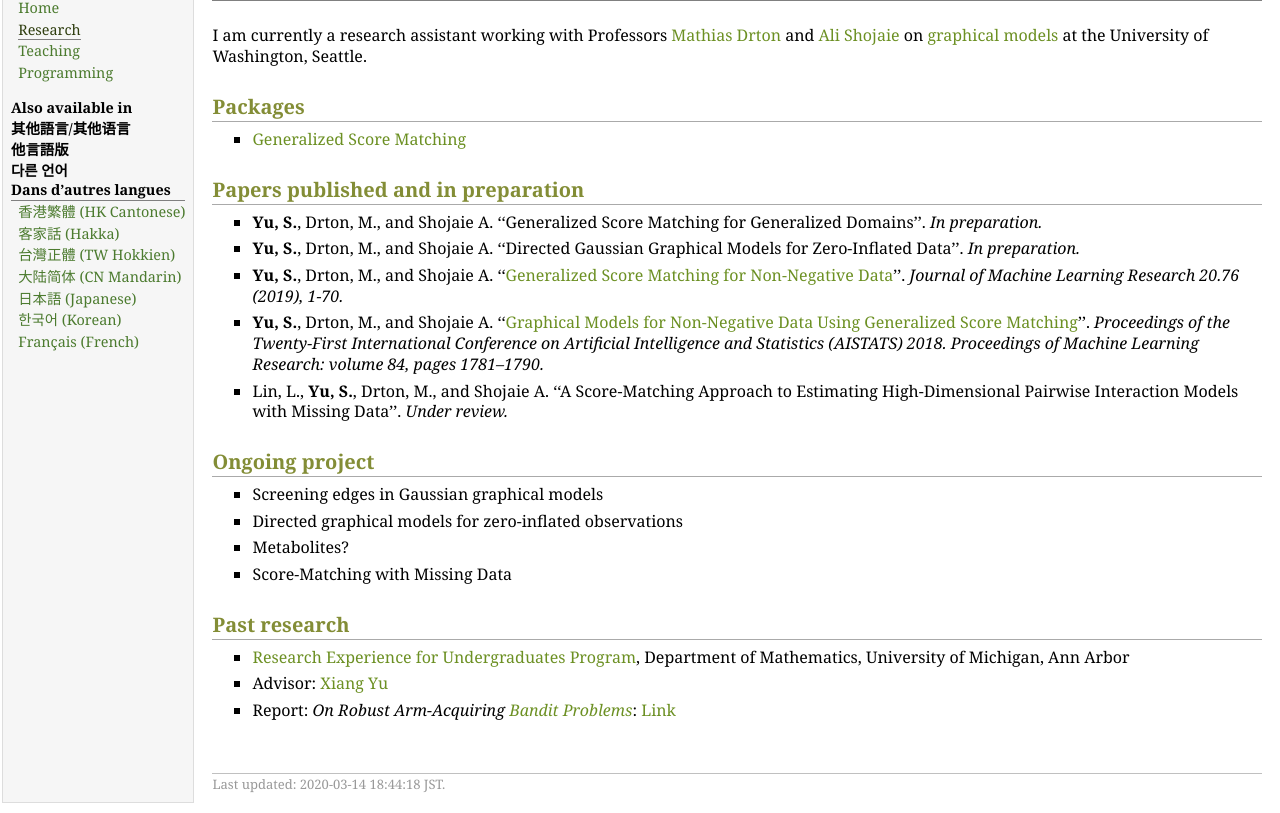
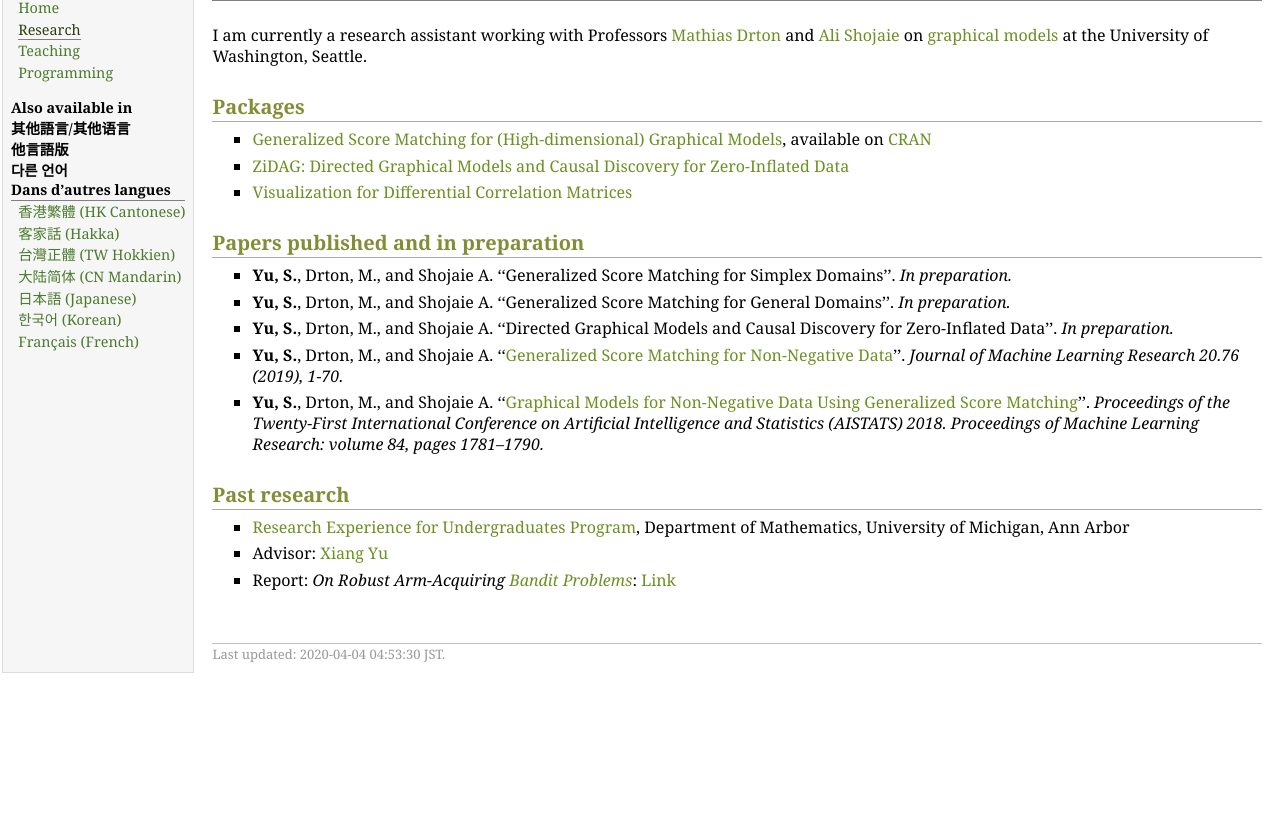
Before and after one commit to sqyu/sqyu.github.io, a plain HTML site: page research.html in a window 1280 px wide. Shown: the part 49-862 px from the top of the page. After the commit the page ends 800 px from the top, so only its background shows below. Drawn offline with Linux system fonts and the light colour scheme.

Commit message:
Res and Prog

```diff
--- a/research.html
+++ b/research.html
@@ -42,31 +42,24 @@ ga('send', 'pageview');
 <p>I am currently a research assistant working with Professors <a href="http://www.stat.washington.edu/~md5/">Mathias Drton</a> and <a href="http://faculty.washington.edu/ashojaie/">Ali Shojaie</a> on <a href="http://en.wikipedia.org/wiki/Graphical_model">graphical models</a> at the University of Washington, Seattle.</p>
 <h2>Packages</h2>
 <ul>
-<li><p><a href="https://github.com/sqyu/genscore">Generalized Score Matching</a></p>
+<li><p><a href="https://github.com/sqyu/genscore">Generalized Score Matching for (High-dimensional) Graphical Models</a>, available on <a href="http://cran.r-project.org/package=genscore">CRAN</a></p>
+</li>
+<li><p><a href="https://github.com/sqyu/ZiDAG">ZiDAG: Directed Graphical Models and Causal Discovery for Zero-Inflated Data</a></p>
+</li>
+<li><p><a href="https://github.com/sqyu/CorDiffViz">Visualization for Differential Correlation Matrices</a></p>
 </li>
 </ul>
 <h2>Papers published and in preparation</h2>
 <ul>
-<li><p><b>Yu, S.</b>, Drton, M., and Shojaie A.&nbsp;&lsquo;&lsquo;Generalized Score Matching for Generalized Domains&rsquo;&rsquo;. <i>In preparation.</i></p>
+<li><p><b>Yu, S.</b>, Drton, M., and Shojaie A.&nbsp;&lsquo;&lsquo;Generalized Score Matching for Simplex Domains&rsquo;&rsquo;. <i>In preparation.</i></p>
 </li>
-<li><p><b>Yu, S.</b>, Drton, M., and Shojaie A.&nbsp;&lsquo;&lsquo;Directed Gaussian Graphical Models for Zero-Inflated Data&rsquo;&rsquo;. <i>In preparation.</i></p>
+<li><p><b>Yu, S.</b>, Drton, M., and Shojaie A.&nbsp;&lsquo;&lsquo;Generalized Score Matching for General Domains&rsquo;&rsquo;. <i>In preparation.</i></p>
+</li>
+<li><p><b>Yu, S.</b>, Drton, M., and Shojaie A.&nbsp;&lsquo;&lsquo;Directed Graphical Models and Causal Discovery for Zero-Inflated Data&rsquo;&rsquo;. <i>In preparation.</i></p>
 </li>
 <li><p><b>Yu, S.</b>, Drton, M., and Shojaie A.&nbsp;&lsquo;&lsquo;<a href="http://jmlr.org/papers/volume20/18-278/18-278.pdf">Generalized Score Matching for Non-Negative Data</a>&rsquo;&rsquo;. <i>Journal of Machine Learning Research 20.76 (2019), 1-70.</i></p>
 </li>
 <li><p><b>Yu, S.</b>, Drton, M., and Shojaie A.&nbsp;&lsquo;&lsquo;<a href="http://proceedings.mlr.press/v84/yu18b.html">Graphical Models for Non-Negative Data Using Generalized Score Matching</a>&rsquo;&rsquo;. <i>Proceedings of the Twenty-First International Conference on Artificial Intelligence and Statistics (AISTATS) 2018. Proceedings of Machine Learning Research: volume 84, pages 1781–1790.</i></p>
-</li>
-<li><p>Lin, L., <b>Yu, S.</b>, Drton, M., and Shojaie A.&nbsp;&lsquo;&lsquo;A Score-Matching Approach to Estimating High-Dimensional Pairwise Interaction Models with Missing Data&rsquo;&rsquo;. <i>Under review.</i></p>
-</li>
-</ul>
-<h2>Ongoing project</h2>
-<ul>
-<li><p>Screening edges in Gaussian graphical models</p>
-</li>
-<li><p>Directed graphical models for zero-inflated observations</p>
-</li>
-<li><p>Metabolites?</p>
-</li>
-<li><p>Score-Matching with Missing Data</p>
 </li>
 </ul>
 <h2>Past research</h2>
@@ -80,7 +73,7 @@ ga('send', 'pageview');
 </ul>
 <div id="footer">
 <div id="footer-text">
-Last updated: 2020-03-14 18:44:18 JST.
+Last updated: 2020-04-04 04:53:30 JST.
 </div>
 </div>
 </td>
```
Also changed, not shown: program.html (+2 -2 lines), 2 other files.
